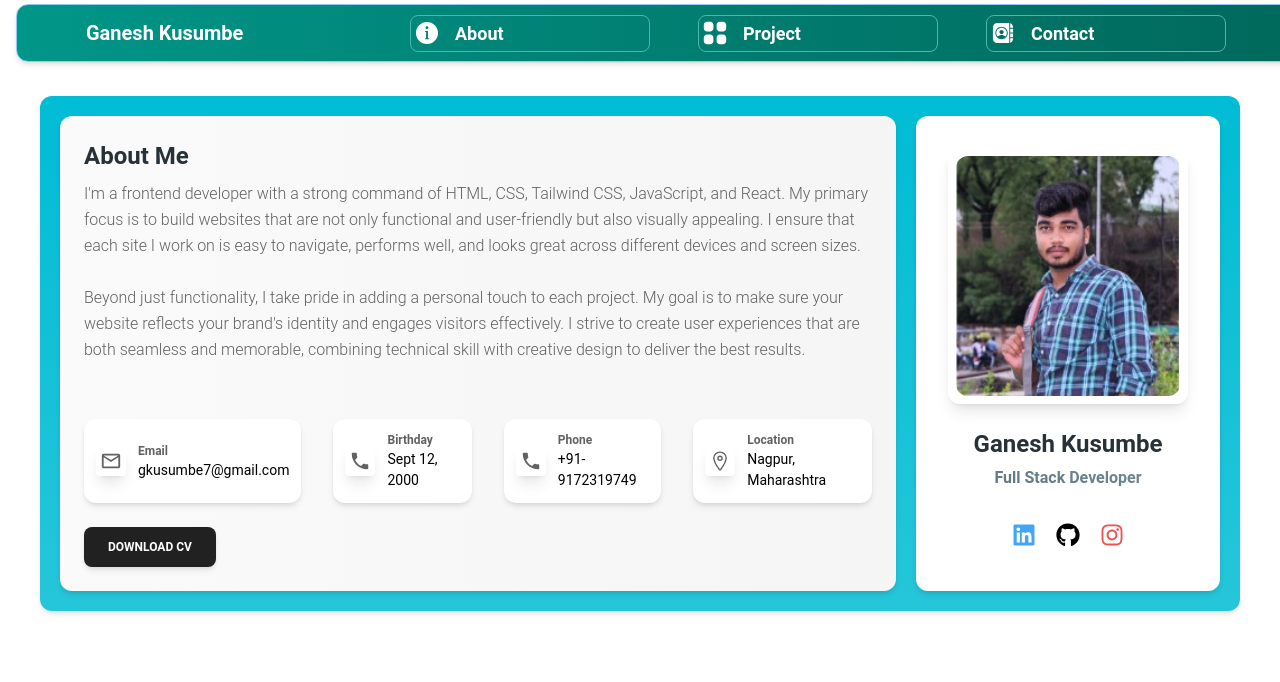
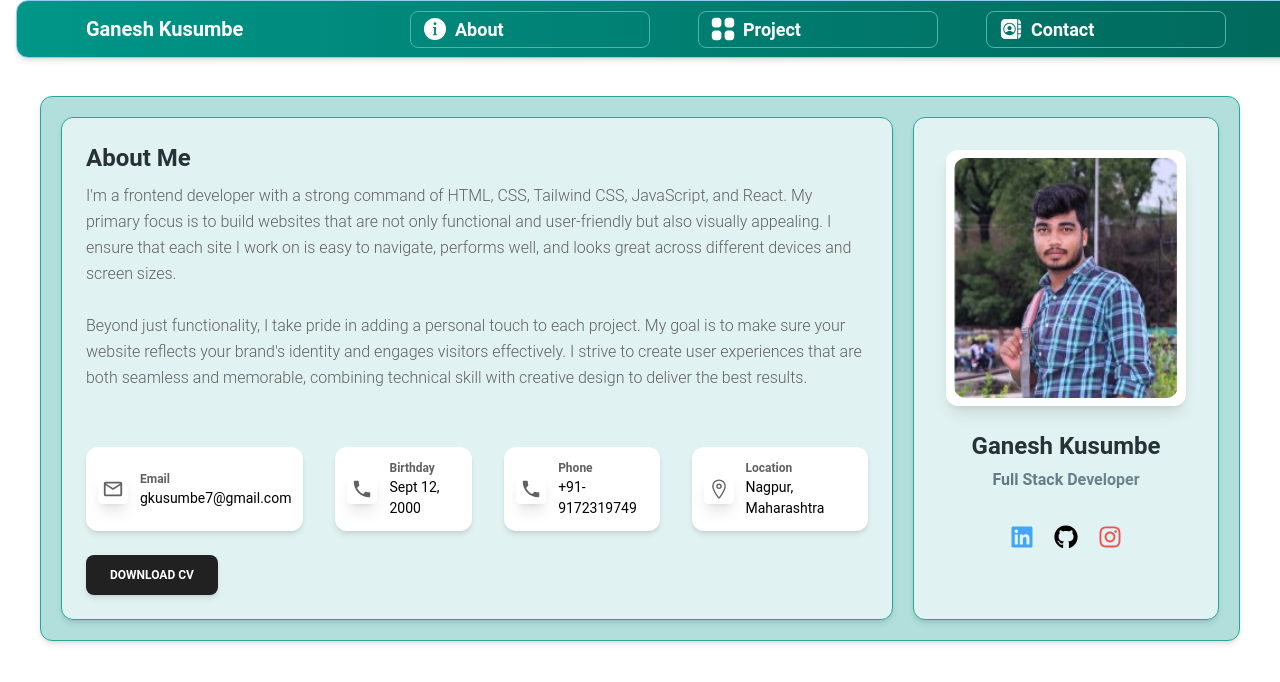
Before and after one commit to gkusumbe7/personal-portfolio-gk, a React (Vite) app: page / in a window 1280 px wide. Shown: the top 682 px of the page. Built offline with nearby package versions, Linux system fonts and the light colour scheme.

Commit message:
added code

```diff
--- a/src/component/About.jsx
+++ b/src/component/About.jsx
@@ -30,9 +30,9 @@ function About() {
   return (
     <>
       {" "}
-      <main className="md:pt-24 pb-0 md:px-10 pt-10">
-      <Card className="bg-gradient-to-b from-cyan-500 to-cyan-400 flex flex-col-reverse md:flex-row  gap-10  md:gap-5 p-5 my-2 lg:my-auto">
-      <Card className="text-wrap md:mx-auto bg-gradient-to-r from-gray-50 to-gray-100">
+      <main className="md:pt-24 pb-0 md:px-10 pt-12">
+      <Card className="border border-teal-400  rounded-none md:rounded-xl bg-gradient-to-r from-teal-100 to-teal-100 flex flex-col-reverse md:flex-row  gap-10  md:gap-5 p-5 my-2 lg:my-auto">
+      <Card className="border border-teal-400 text-wrap md:mx-auto bg-gradient-to-r from-teal-50 to-teal-50">
         <CardBody>
           <Typography variant="h4" color="blue-gray" className=" mb-2">
           About Me
@@ -43,7 +43,7 @@ function About() {
 
           Beyond just functionality, I take pride in adding a personal touch to each project. My goal is to make sure your website reflects your brand's identity and engages visitors effectively. I strive to create user experiences that are both seamless and memorable, combining technical skill with creative design to deliver the best results.
           </Typography>
-          <div className="flex flex-col md:flex-row gap-8 mt-14">
+          <div className=" flex flex-col md:flex-row gap-8 mt-14">
                <Card className="p-3 flex flex-row gap-3 items-center">
                   <div>
                   <MdOutlineMailOutline className="text-3xl p-1 shadow-lg rounded-[4px]"/>
@@ -87,7 +87,7 @@ function About() {
         </CardFooter>
       </Card>
 
-      <Card className="flex flex-col items-center md:w-auto md:p-4">
+      <Card className="bg-gradient-to-r from-teal-50 to-teal-50  border border-teal-400 flex flex-col items-center md:w-auto md:p-4">
         <CardHeader floated={false} className="md:p-2 md:w-60 " >
           <img src={gkimg} alt="profile-picture" className="h-60 w-60 md:h-60 md:w-60 rounded-xl" />
         </CardHeader>
--- a/src/component/NavBar.jsx
+++ b/src/component/NavBar.jsx
@@ -24,7 +24,8 @@ export default function NavBar() {
             variant="small"
             color="blue-gray"
             className="flex items-center border border-teal-300 hover:border-teal-50 w-60 rounded-lg gap-x-2 p-1 font-medium lg:text-[18px]"    >
-            <svg
+        <Link to={"/"} className="mx-2 flex gap-2 items-center font-semibold text-white">
+          <svg
             xmlns="http://www.w3.org/2000/svg"
             x="0px"
             y="0px"
@@ -35,7 +36,6 @@ export default function NavBar() {
             >
             <path d="M25,2C12.297,2,2,12.297,2,25s10.297,23,23,23s23-10.297,23-23S37.703,2,25,2z M25,11c1.657,0,3,1.343,3,3s-1.343,3-3,3 s-3-1.343-3-3S23.343,11,25,11z M29,38h-2h-4h-2v-2h2V23h-2v-2h2h4v2v13h2V38z"></path>
         </svg>
-        <Link to={"/"} className="mx-2 flex items-center font-semibold text-white">
           About
         </Link>
       </Typography>
@@ -45,6 +45,8 @@ export default function NavBar() {
         color="blue-gray"
         className="flex items-center border border-teal-300 hover:border-teal-50 w-60 rounded-lg gap-x-2 p-1 font-medium lg:text-[18px]"
       >
+        <Link to={"/Project"} className="mx-2 flex gap-2 items-center font-semibold text-white">
+
         <svg
           width="24"
           height="24"
@@ -57,7 +59,6 @@ export default function NavBar() {
             fill="white"
           />
         </svg>
-        <Link to={"/Project"} className="mx-2 flex items-center font-semibold text-white">
           Project
         </Link>
       </Typography>
@@ -67,6 +68,8 @@ export default function NavBar() {
         color="blue-gray"
         className="flex items-center border border-teal-300 hover:border-teal-50 w-60 rounded-lg gap-x-2 p-1 font-medium lg:text-[18px]"
       >
+
+        <Link to={"/Contact"} className="mx-2 flex gap-2 items-center font-semibold text-white">
         <svg
           xmlns="http://www.w3.org/2000/svg"
           x="0px"
@@ -78,7 +81,6 @@ export default function NavBar() {
         >
           <path d="M 13 4 C 8.038 4 4 8.037 4 13 L 4 37 C 4 41.963 8.038 46 13 46 L 37 46 C 37.338 46 37.671 45.978406 38 45.941406 L 38 4.0585938 C 37.671 4.0215938 37.338 4 37 4 L 13 4 z M 40 4.5253906 L 40 14 L 46 14 L 46 13 C 46 9.09 43.49 5.7643906 40 4.5253906 z M 22 12 C 29.168 12 35 17.832 35 25 C 35 32.168 29.168 38 22 38 C 14.832 38 9 32.168 9 25 C 9 17.832 14.832 12 22 12 z M 22 14 C 15.935 14 11 18.935 11 25 C 11 27.814 12.071406 30.377219 13.816406 32.324219 C 15.889406 30.225219 18.852 29 22 29 C 25.14 29 28.1135 30.222312 30.1875 32.320312 C 31.9295 30.373313 33 27.812 33 25 C 33 18.935 28.065 14 22 14 z M 40 16 L 40 24 L 46 24 L 46 16 L 40 16 z M 22 18.5 C 24.481 18.5 26.5 20.519 26.5 23 C 26.5 25.481 24.481 27.5 22 27.5 C 19.519 27.5 17.5 25.481 17.5 23 C 17.5 20.519 19.519 18.5 22 18.5 z M 40 26 L 40 34 L 46 34 L 46 26 L 40 26 z M 40 36 L 40 45.474609 C 43.49 44.235609 46 40.91 46 37 L 46 36 L 40 36 z"></path>
         </svg>
-        <Link to={"/Contact"} className="mx-2 flex items-center font-semibold text-white">
           Contact
         </Link>
       </Typography>
@@ -87,8 +89,8 @@ export default function NavBar() {
   );
 
   return (
-    <Navbar className="fixed z-50 w-full md:mx-4 mt-1  py-2 lg:px-8 lg:py-2 border-blue-200 bg-gradient-to-r from-teal-500 to-teal-800">
-      <div className="container mx-auto flex items-center justify-between">
+    <Navbar className="rounded-none md:rounded-xl fixed z-50 w-full md:mx-4 mt-0  py-2 lg:px-8 lg:py-2 border-blue-200 bg-gradient-to-r from-teal-500 to-teal-800">
+      <div className=" container mx-auto flex items-center justify-between">
         <Typography
           as="a"
           href="#"
```
